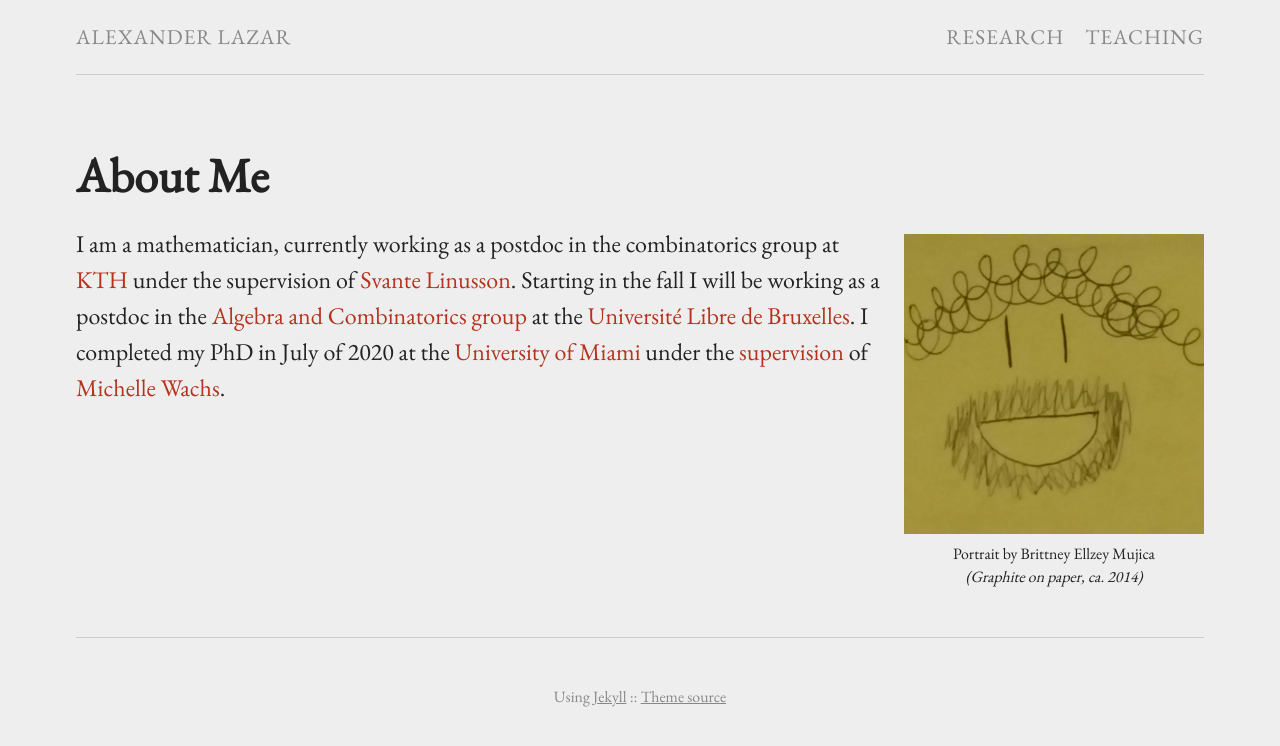
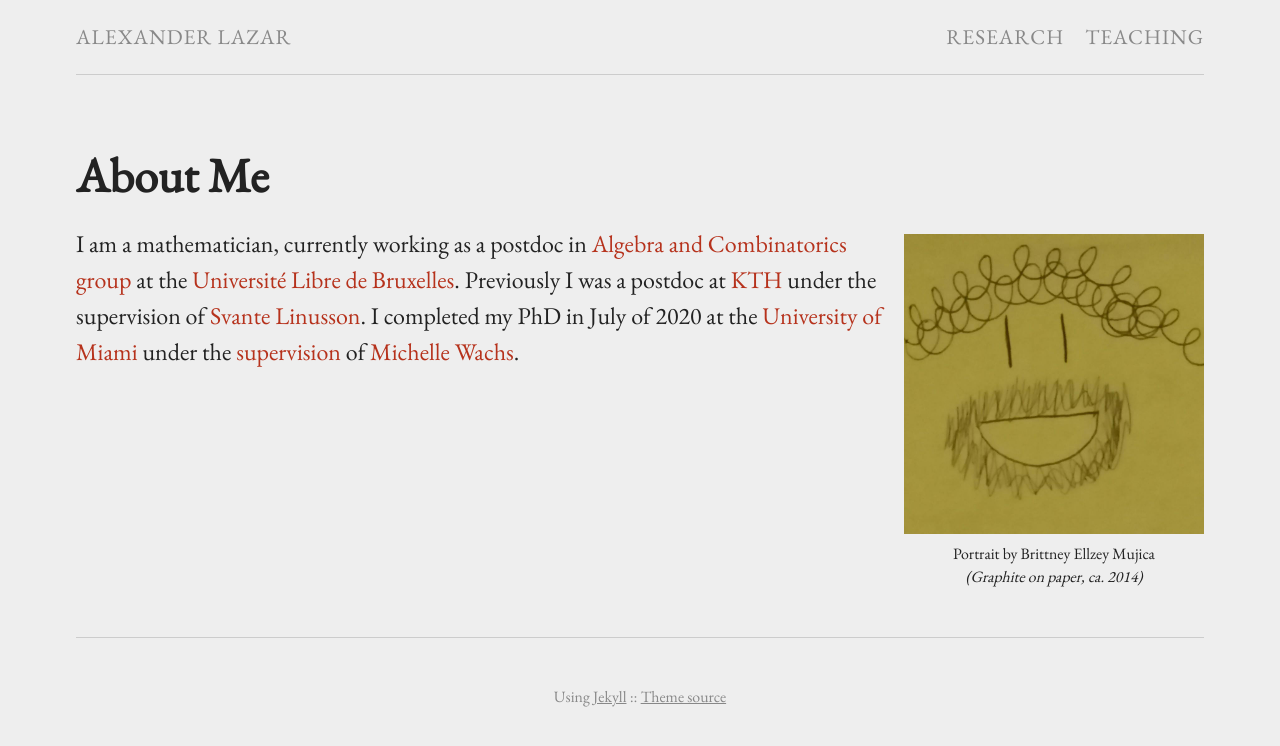
Before and after one commit to AlexanderLazar/alexanderlazar.github.io, a Jekyll site: the page built from index.markdown, in a window 1280 px wide. Shown: the top 746 px of the page. Built offline with Jekyll 4.4.1, drawn with Linux system fonts in a browser that asks for light colours.

Commit message:
Update index.markdown

```diff
--- a/index.markdown
+++ b/index.markdown
@@ -8,7 +8,7 @@ permalink: /
 ---
 {% include image.html url="images/fbphoto.jpg" caption="Portrait by Brittney Ellzey Mujica <br> <em>(Graphite on paper, ca. 2014)</em>" width="300px" align="right" %}
 
-I am a mathematician, currently working as a postdoc in the combinatorics group at [KTH] under the supervision of [Svante Linusson]. Starting in the fall I will be working as a postdoc in the [Algebra and Combinatorics group] at the [Université Libre de Bruxelles]. I completed my PhD in July of 2020 at the [University of Miami] under the [supervision] of [Michelle Wachs].
+I am a mathematician, currently working as a postdoc in  [Algebra and Combinatorics group] at the [Université Libre de Bruxelles]. Previously I was a postdoc at [KTH] under the supervision of [Svante Linusson]. I completed my PhD in July of 2020 at the [University of Miami] under the [supervision] of [Michelle Wachs].
 
 [KTH]: https://www.math.kth.se
 [Svante Linusson]: https://www.kth.se/profile/linusson
```
